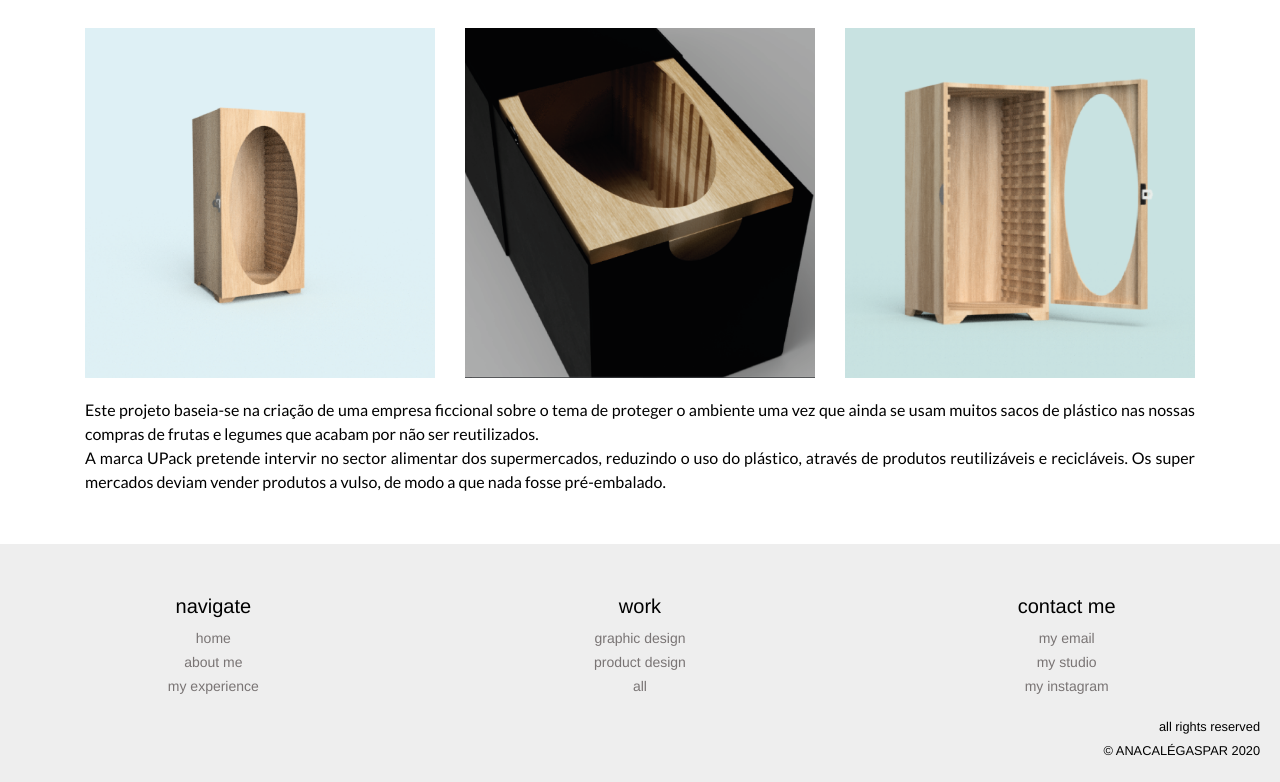
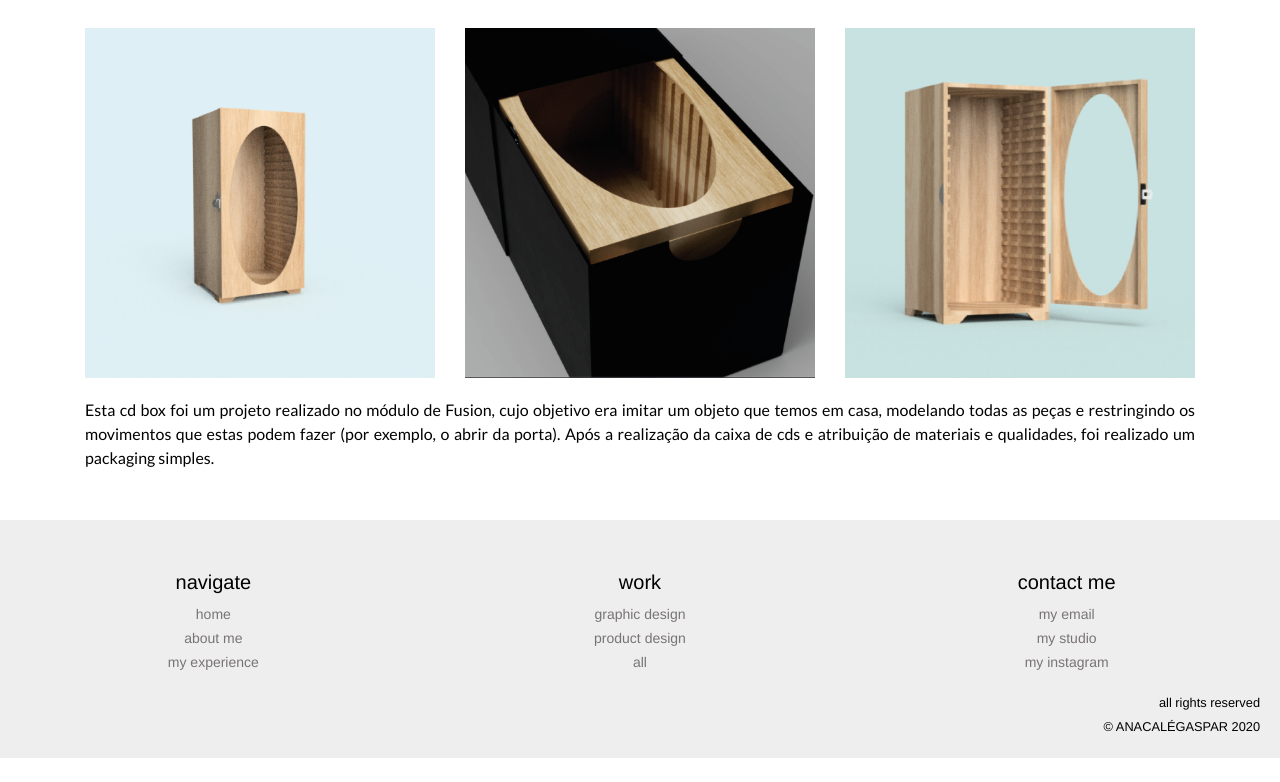
Before and after one commit to anacalegaspar/anacalegaspar.github.io, a plain HTML site: page cdbox.html in a window 1280 px wide. Shown: the part 688-1470 px from the top of the page. After the commit the page ends 1446 px from the top, so only its background shows below. Drawn offline with nearby package versions, Linux system fonts and the light colour scheme.

Commit message:
Update cdbox.html

```diff
--- a/cdbox.html
+++ b/cdbox.html
@@ -63,8 +63,7 @@
             </div>
             <div class="row">
                 <div class="col-sm-12" style="margin-top: 20px; text-align: justify;">
-                    Este projeto baseia-se na criação de uma empresa ficcional sobre o tema de proteger o ambiente uma vez que ainda se usam muitos sacos de plástico nas nossas compras de frutas e legumes que acabam por não ser reutilizados.<br> A marca
-                    UPack pretende intervir no sector alimentar dos supermercados, reduzindo o uso do plástico, através de produtos reutilizáveis e recicláveis. Os super mercados deviam vender produtos a vulso, de modo a que nada fosse pré-embalado.
+                    Esta cd box foi um projeto realizado no módulo de Fusion, cujo objetivo era imitar um objeto que temos em casa, modelando todas as peças e restringindo os movimentos que estas podem fazer (por exemplo, o abrir da porta). Após a realização da caixa de cds e atribuição de materiais e qualidades, foi realizado um packaging simples.
                 </div>
             </div>
         </div>
```
